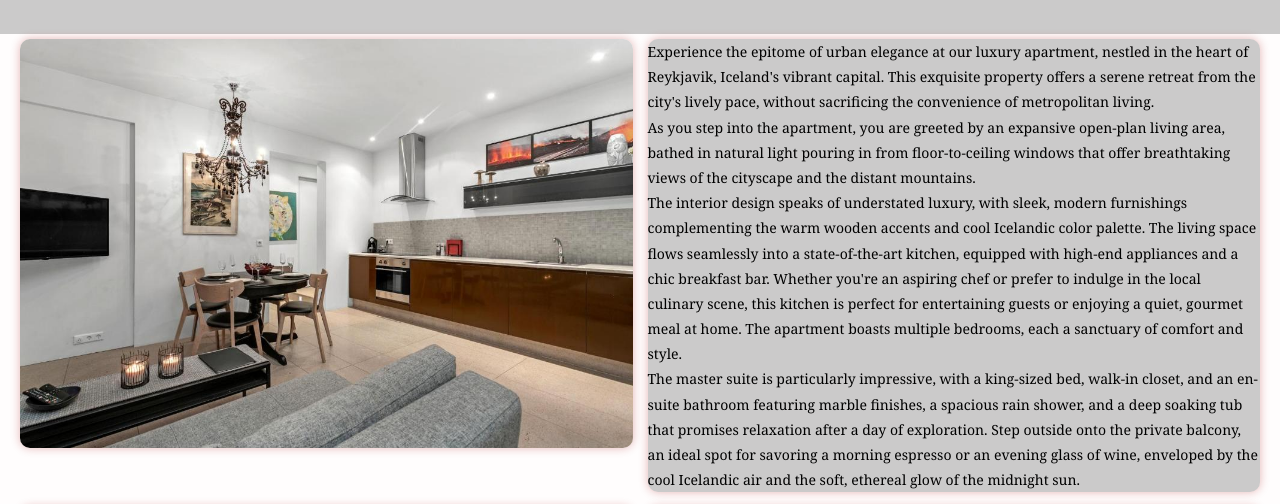
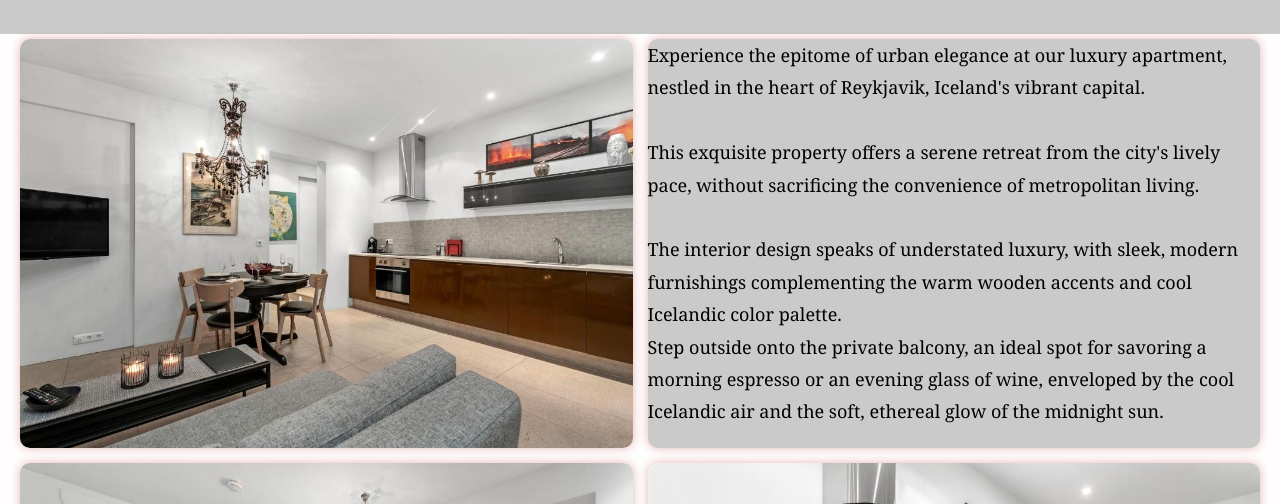
Before and after one commit to Kocunu/kms_website_project, a plain HTML site: page html/island.html in a window 1280 px wide. Shown: the part 266-770 px from the top of the page. Drawn offline with Linux system fonts and the light colour scheme.

Commit message:
changes island

```diff
--- a/html/island.html
+++ b/html/island.html
@@ -31,15 +31,11 @@
                 <img src="../assets/island/1.jpg" alt="Großes Zimmerbild">
               </div>
               <div class ="textbild">
-                  Experience the epitome of urban elegance at our luxury apartment, nestled in the heart of Reykjavik, Iceland's vibrant capital. This exquisite property offers a serene retreat from the city's lively pace, without sacrificing the convenience of metropolitan living. <br>
+                  Experience the epitome of urban elegance at our luxury apartment, nestled in the heart of Reykjavik, Iceland's vibrant capital. <br><br>This exquisite property offers a serene retreat from the city's lively pace, without sacrificing the convenience of metropolitan living. <br>
 
-                  As you step into the apartment, you are greeted by an expansive open-plan living area, bathed in natural light pouring in from floor-to-ceiling windows that offer breathtaking views of the cityscape and the distant mountains. <br>The interior design speaks of understated luxury, with sleek, modern furnishings complementing the warm wooden accents and cool Icelandic color palette.
+                  <br>The interior design speaks of understated luxury, with sleek, modern furnishings complementing the warm wooden accents and cool Icelandic color palette.
 
-                  The living space flows seamlessly into a state-of-the-art kitchen, equipped with high-end appliances and a chic breakfast bar. Whether you're an aspiring chef or prefer to indulge in the local culinary scene, this kitchen is perfect for entertaining guests or enjoying a quiet, gourmet meal at home.
-
-                  The apartment boasts multiple bedrooms, each a sanctuary of comfort and style. <br> The master suite is particularly impressive, with a king-sized bed, walk-in closet, and an en-suite bathroom featuring marble finishes, a spacious rain shower, and a deep soaking tub that promises relaxation after a day of exploration.
-
-                  Step outside onto the private balcony, an ideal spot for savoring a morning espresso or an evening glass of wine, enveloped by the cool Icelandic air and the soft, ethereal glow of the midnight sun.
+                  <br>Step outside onto the private balcony, an ideal spot for savoring a morning espresso or an evening glass of wine, enveloped by the cool Icelandic air and the soft, ethereal glow of the midnight sun.
               </div>
               <div class="gallery-image">
                 <img src="../assets/island/2.jpg" alt="Kleines Zimmerbild">
--- a/style/style_island.css
+++ b/style/style_island.css
@@ -85,7 +85,7 @@
 
 .textbild {
   border: #000000;
-  font-size: 14px;
+  font-size: 18px;
   font-family: Georgia, 'Times New Roman', Times, serif;
   text-align: left;
   border:2px #00000000;
```
